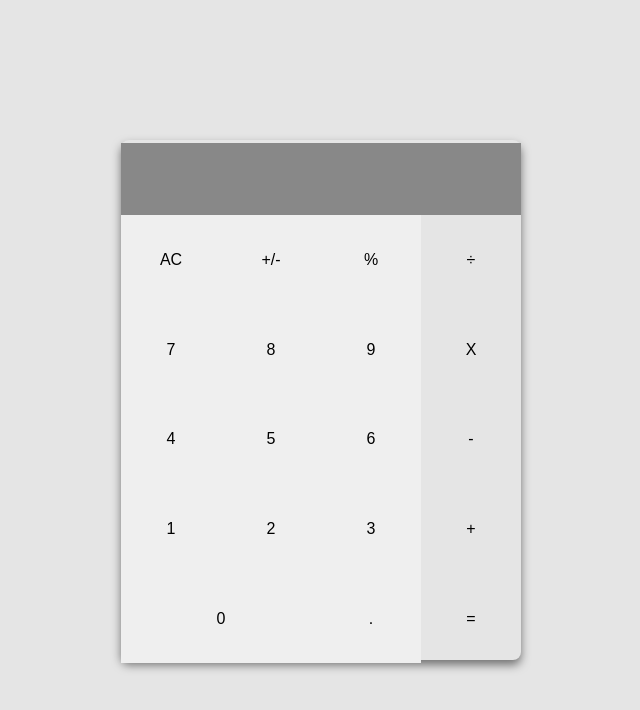
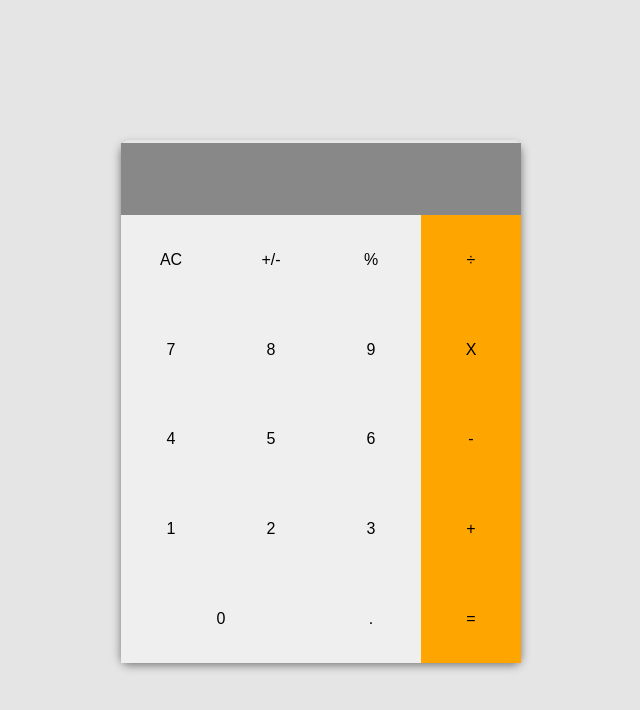
Before and after one commit to mudasiri/math-magicians, a React (Create React App) app: page / in a window 1280 px wide. Shown: the top 710 px of the page, without its empty margins (319-959 px from the left). Built offline with nearby package versions, Linux system fonts and the light colour scheme.

Commit message:
added-orangecolor-to-special-chars

```diff
--- a/src/App.css
+++ b/src/App.css
@@ -101,7 +101,7 @@ button {
 }
 
 .c-grid > button.special {
-  background-color: var(--default-color);
+  background-color: orange;
 }
 
 .span-two {
```
